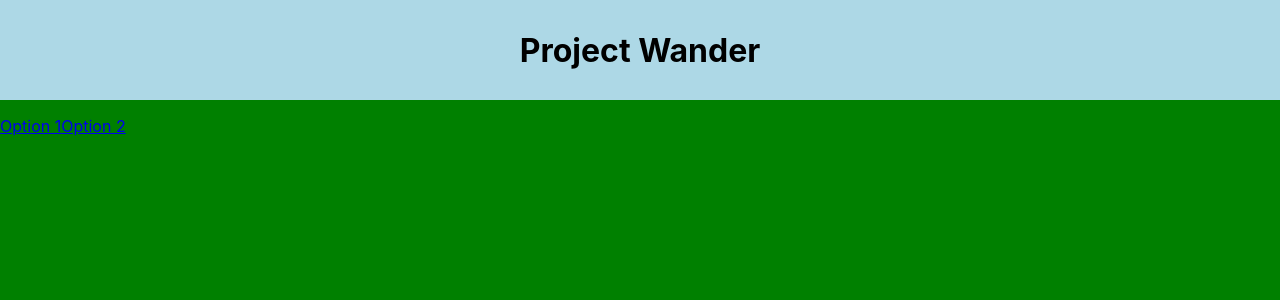
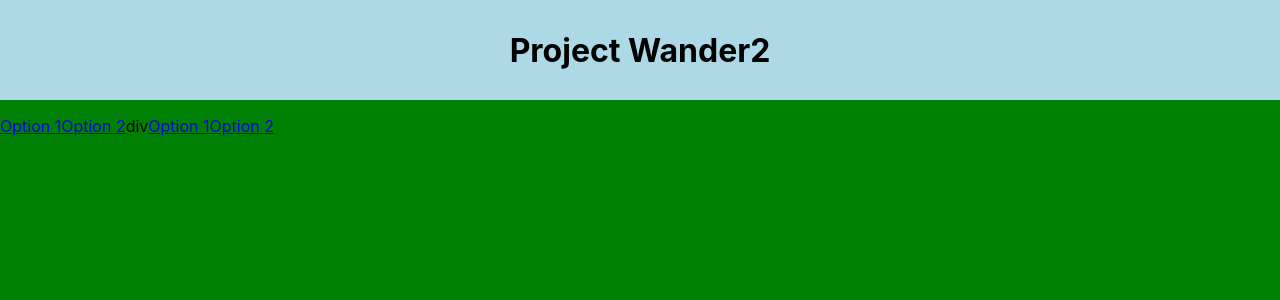
Before and after one commit to Kokseng1/orbitalwander, a React (Create React App) app: page / in a window 1280 px wide. Shown: the top 300 px of the page. Built offline with nearby package versions, Linux system fonts and the light colour scheme.

Commit message:
added story Text

```diff
--- a/src/App.js
+++ b/src/App.js
@@ -1,13 +1,16 @@
 import logo from './logo.svg';
 import './App.css';
 import Options from './Components/Options';
+import Text from './Components/Options';
 
 function App() {
   return (
     <div className="App">
       <h1 class = "header">
-      Project Wander
+      Project Wander2
       </h1>
+      <Options/>
+      div
       <Options />
     </div>
   );
```
Also changed, not shown: src/Components/Text.js (added, +8 -0 lines).
